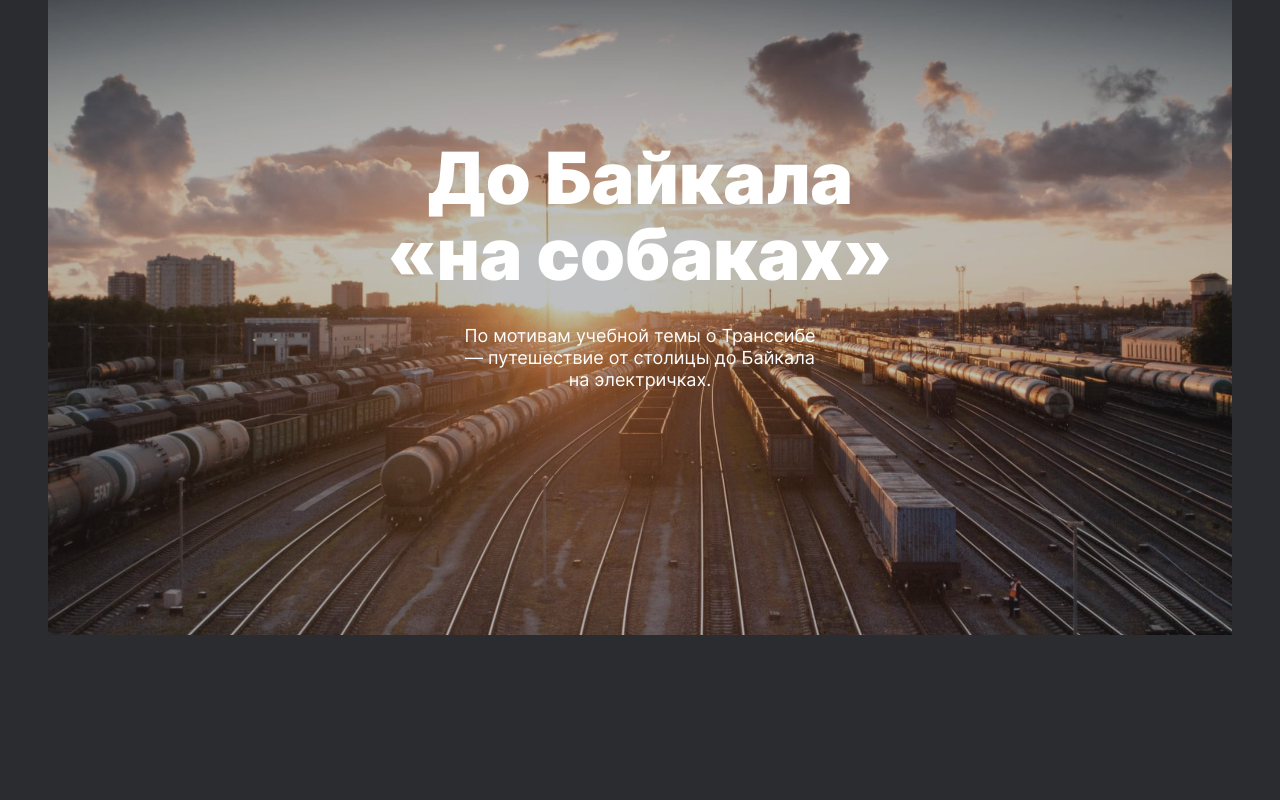
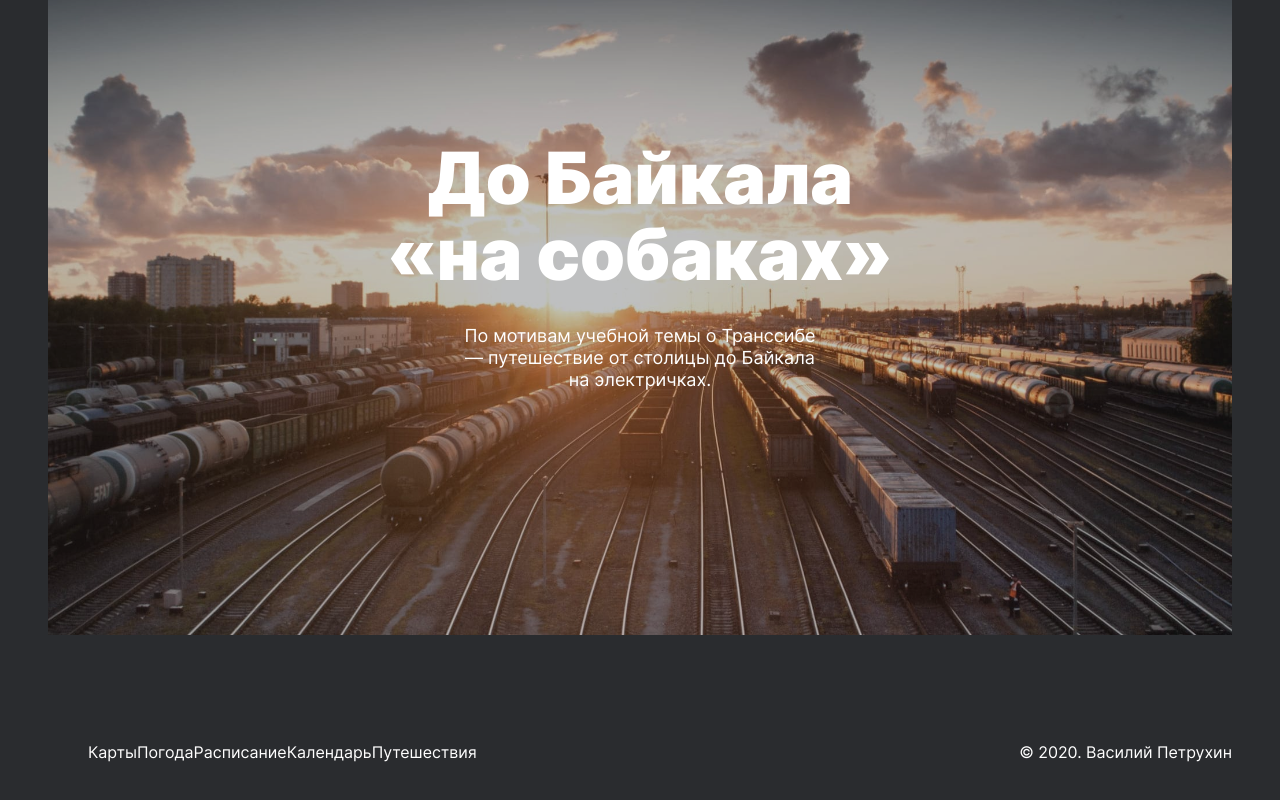
Before and after one commit to vpetrukhin/russian-travel, a plain HTML site: page index.html in a window 1280 px wide. Shown: the part 6324-7124 px from the top of the page. Before the commit the page ends 7051 px from the top, so only its background shows below. Drawn offline with Linux system fonts and the light colour scheme.

Commit message:
added footer

```diff
--- /dev/null
+++ b/blocks/footer/footer.css
@@ -0,0 +1,32 @@
+.footer {
+  width: 92.5%;
+  margin: 0 auto;
+  margin-bottom: 24px;
+  display: flex;
+  align-items: center;
+  justify-content: space-between;
+}
+
+.footer__links {
+  display: flex;
+  justify-content: space-between;
+  list-style-type: none;
+}
+
+.footer__link {
+  width: 100%;
+  display: block;
+  font-size: 1rem;
+  line-height: 1.12;
+  color: #FFFFFF;
+  text-decoration: none;
+  transition: opacity 1s;
+}
+.footer__link:not(:last-child){
+  margin-right: 18px;
+}
+.footer__link:hover {
+  opacity: 0.8;
+}
+
+.footer__copyright {}
--- a/index.html
+++ b/index.html
@@ -188,6 +188,17 @@
     <div class="cover__overlay"></div>
   </section>
 
+  <footer class="footer">
+    <ul class="footer__links">
+      <li><a href="https://yandex.ru/maps */" class="footer__link">Карты</a></li>
+      <li><a href="https://yandex.ru/pogoda" class="footer__link">Погода</a></li>
+      <li><a href="https://rasp.yandex.ru" class="footer__link">Расписание</a></li>
+      <li><a href="https://calendar.yandex.ru" class="footer__link">Календарь</a></li>
+      <li><a href="https://travel.yandex.ru" class="footer__link">Путешествия</a></li>
+    </ul>
+    <p class="footer__copyright">&#169 2020. Василий Петрухин</p>
+  </footer>
+
 </body>
 
 </html>
--- a/pages/index.css
+++ b/pages/index.css
@@ -38,3 +38,5 @@
 @import url(../blocks/cover/__title/cover__title.css);
 @import url(../blocks/cover/__subtitle/cover__subtitle.css);
 @import url(../blocks/cover/__overlay/cover__overlay.css);
+
+@import url(../blocks/footer/footer.css);
```
